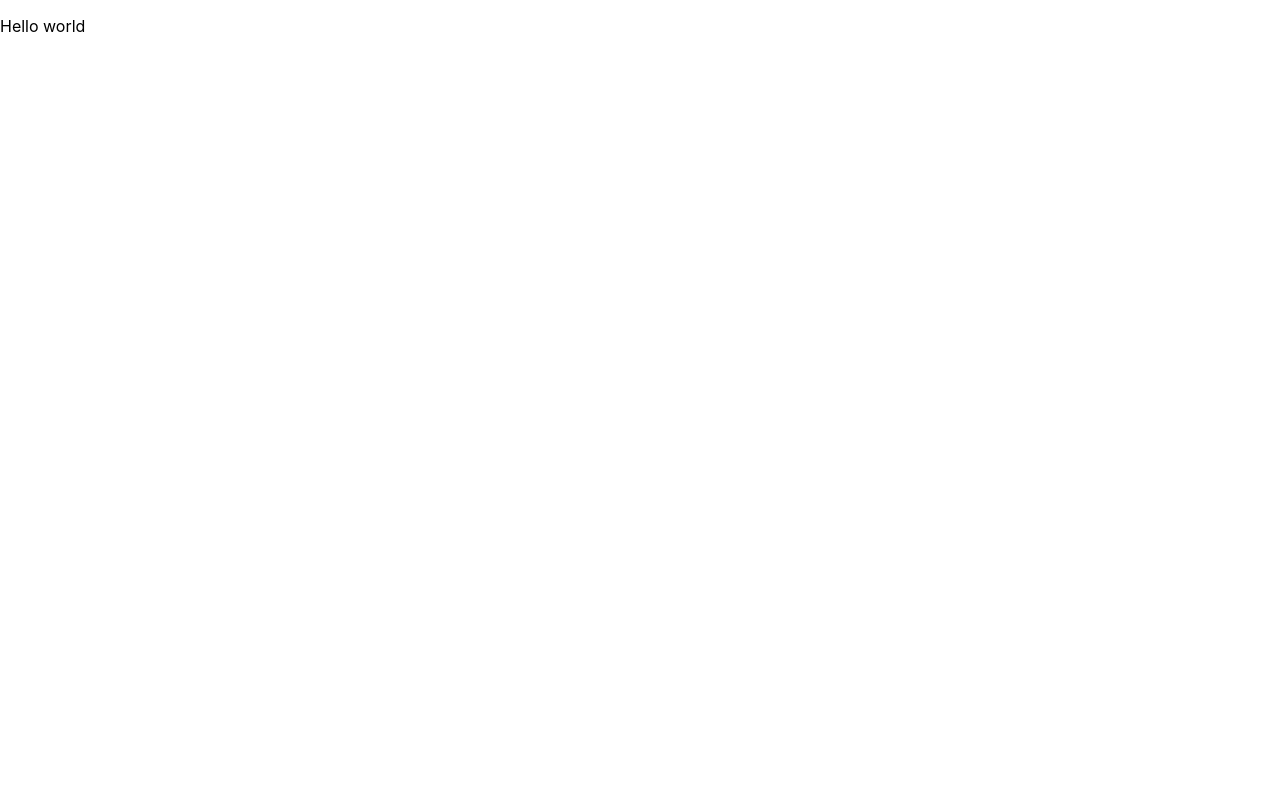
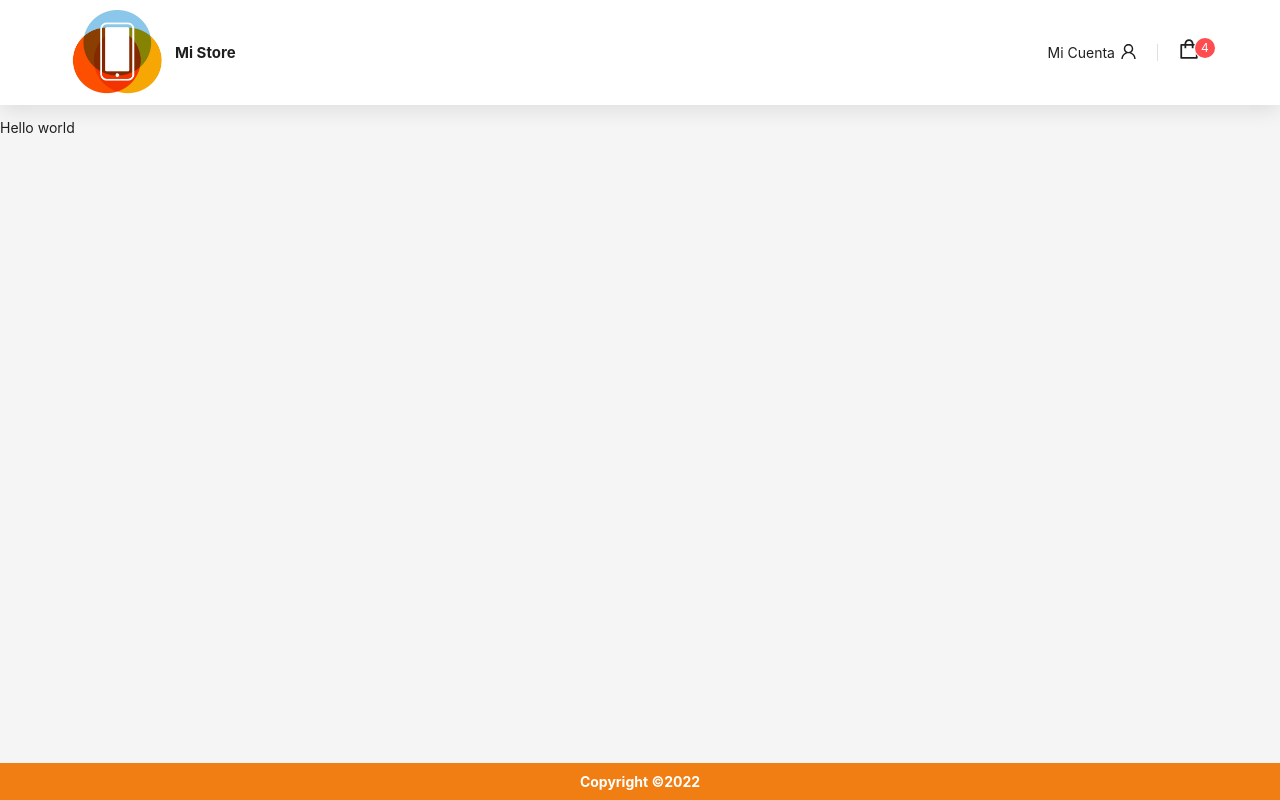
Before and after one commit to Kiswari10/mobile-device-store, a React (Create React App) app: page / in a window 1280 px wide. Built offline with nearby package versions, Linux system fonts and the light colour scheme.

Commit message:
add layout with antd: header, footer

```diff
--- a/package.json
+++ b/package.json
@@ -6,6 +6,7 @@
     "@testing-library/jest-dom": "^5.16.5",
     "@testing-library/react": "^13.4.0",
     "@testing-library/user-event": "^13.5.0",
+    "antd": "^5.1.1",
     "react": "^18.2.0",
     "react-dom": "^18.2.0",
     "react-redux": "^8.0.5",
--- a/src/App.css
+++ /dev/null
@@ -1,38 +0,0 @@
-.App {
-  text-align: center;
-}
-
-.App-logo {
-  height: 40vmin;
-  pointer-events: none;
-}
-
-@media (prefers-reduced-motion: no-preference) {
-  .App-logo {
-    animation: App-logo-spin infinite 20s linear;
-  }
-}
-
-.App-header {
-  background-color: #282c34;
-  min-height: 100vh;
-  display: flex;
-  flex-direction: column;
-  align-items: center;
-  justify-content: center;
-  font-size: calc(10px + 2vmin);
-  color: white;
-}
-
-.App-link {
-  color: #61dafb;
-}
-
-@keyframes App-logo-spin {
-  from {
-    transform: rotate(0deg);
-  }
-  to {
-    transform: rotate(360deg);
-  }
-}
--- a/src/App.js
+++ b/src/App.js
@@ -1,12 +1,15 @@
-import { Provider } from "react-redux";
+import { Provider } from 'react-redux';
+import { BaseLayout } from './components/layout/BaseLayout';
 
-import { Router } from "./routes";
-import { store } from "./stateManagement/store";
+import { Router } from './routes';
+import { store } from './stateManagement/store';
 
 export const App = () => {
   return (
     <Provider store={store}>
-      <Router />
+        <BaseLayout>
+          <Router />
+        </BaseLayout>
     </Provider>
   );
 };
--- /dev/null
+++ b/src/components/layout/BaseLayout.jsx
@@ -0,0 +1,23 @@
+import PropTypes from 'prop-types';
+import { Layout } from 'antd';
+
+import Header from './header/Header';
+import Footer from './Footer';
+
+const { Content } = Layout;
+
+export const BaseLayout = ({ children }) => {
+  return (
+    <Layout>
+      <Header />
+      <Content className='content-layout'>
+        <div className='site-layout-background'>{children}</div>
+      </Content>
+      <Footer />
+    </Layout>
+  );
+};
+
+BaseLayout.propTypes = {
+  children: PropTypes.any,
+};
--- /dev/null
+++ b/src/components/layout/Footer.jsx
@@ -0,0 +1,16 @@
+import { Layout } from 'antd';
+
+const { Footer } = Layout;
+
+export default function MainFooter() {
+  return (
+    <Footer
+      style={{
+        textAlign: 'center',
+        padding: 10,
+      }}
+    >
+      Copyright ©2022
+    </Footer>
+  );
+}
--- /dev/null
+++ b/src/components/layout/header/Header.jsx
@@ -0,0 +1,29 @@
+import { Layout, Badge } from 'antd';
+import { UserOutlined, ShoppingOutlined } from '@ant-design/icons';
+
+import logo from '../../../assets/img/logo.png';
+import './header.css';
+
+const { Header } = Layout;
+
+export default function MainHeader() {
+  return (
+    <Header>
+      <div className='logo'>
+        <img src={logo} alt='Mi Store' />
+        <p className="header_name">Mi Store</p>
+      </div>
+      <div className='user_section'>
+        <div className='header_account'>
+          <span>Mi Cuenta</span>
+          <UserOutlined style={{ fontSize: '17px' }} />
+        </div>
+        <div className='header_cart'>
+          <Badge count={4} offset={[5, 10]}>
+            <ShoppingOutlined style={{ fontSize: '22px' }} />
+          </Badge>
+        </div>
+      </div>
+    </Header>
+  );
+}
--- /dev/null
+++ b/src/components/layout/header/header.css
@@ -0,0 +1,49 @@
+.ant-layout-header {
+  height: 105px !important;
+  overflow: hidden;
+  width: 100%;
+  background-color: white !important;
+  box-shadow: 0 5px 20px 0 rgba(0, 0, 0, 0.1);
+  z-index: 16;
+  display: flex;
+  justify-content: space-between;
+  align-items: center;
+  padding: 0px 80px 0px 70px !important;
+}
+
+.logo {
+  line-height: 0px;
+  display: flex;
+  flex-direction: row;
+  align-items: center;
+}
+
+.logo > img {
+  width: 95px;
+  height: 85px;
+}
+
+.header_name {
+  margin-left: 10px;
+  font-size: 20px;
+  font-size: 15px;
+  font-weight: bold;
+}
+
+.user_section {
+  /* margin: 15px 40px 0px 0px; */
+  display: flex;
+  gap: 15px;
+}
+
+.header_account > span {
+  margin-right: 5px;
+}
+
+.header_cart:before {
+  content: '';
+  height: 15px;
+  transform: translate(0, -50%);
+  border-left: solid 1px #d9e1e1;
+  margin-right: 20px;
+}
--- a/src/index.css
+++ b/src/index.css
@@ -7,7 +7,16 @@ body {
   -moz-osx-font-smoothing: grayscale;
 }
 
-code {
-  font-family: source-code-pro, Menlo, Monaco, Consolas, 'Courier New',
-    monospace;
+.ant-layout {
+  min-height: 100vh !important;
 }
+
+.ant-layout-footer {
+  background-color: #f07e13 !important;
+  color: white !important;
+  font-weight: bold;
+}
+
+.container {
+  padding: 15px 80px 0px 70px !important;
+}
--- a/src/index.js
+++ b/src/index.js
@@ -1,8 +1,10 @@
 import React from 'react';
 import ReactDOM from 'react-dom/client';
-import './index.css';
+
 import { App } from './App';
 import reportWebVitals from './reportWebVitals';
+
+import './index.css';
 
 const root = ReactDOM.createRoot(document.getElementById('root'));
 root.render(
--- /dev/null
+++ b/src/pages/Home/home.css
@@ -0,0 +1,3 @@
+.home_container {
+    padding: 15px 80px 0px 70px !important;
+  }
--- a/src/routes/index.js
+++ b/src/routes/index.js
@@ -1,4 +1,5 @@
-import { BrowserRouter, Route, Routes } from 'react-router-dom';
+import { BrowserRouter, Route, Routes, Navigate } from 'react-router-dom';
+
 import { Home } from '../pages';
 
 export const Router = (props) => {
@@ -6,6 +7,7 @@ export const Router = (props) => {
     <BrowserRouter>
       <Routes>
         <Route path='/' element={<Home />} />
+        <Route path='*' element={<Navigate to='/' />} />
       </Routes>
     </BrowserRouter>
   );
```
Also changed, not shown: src/assets/img/logo.png (added), 1 other file (tests, documents, lock files or other folders).
